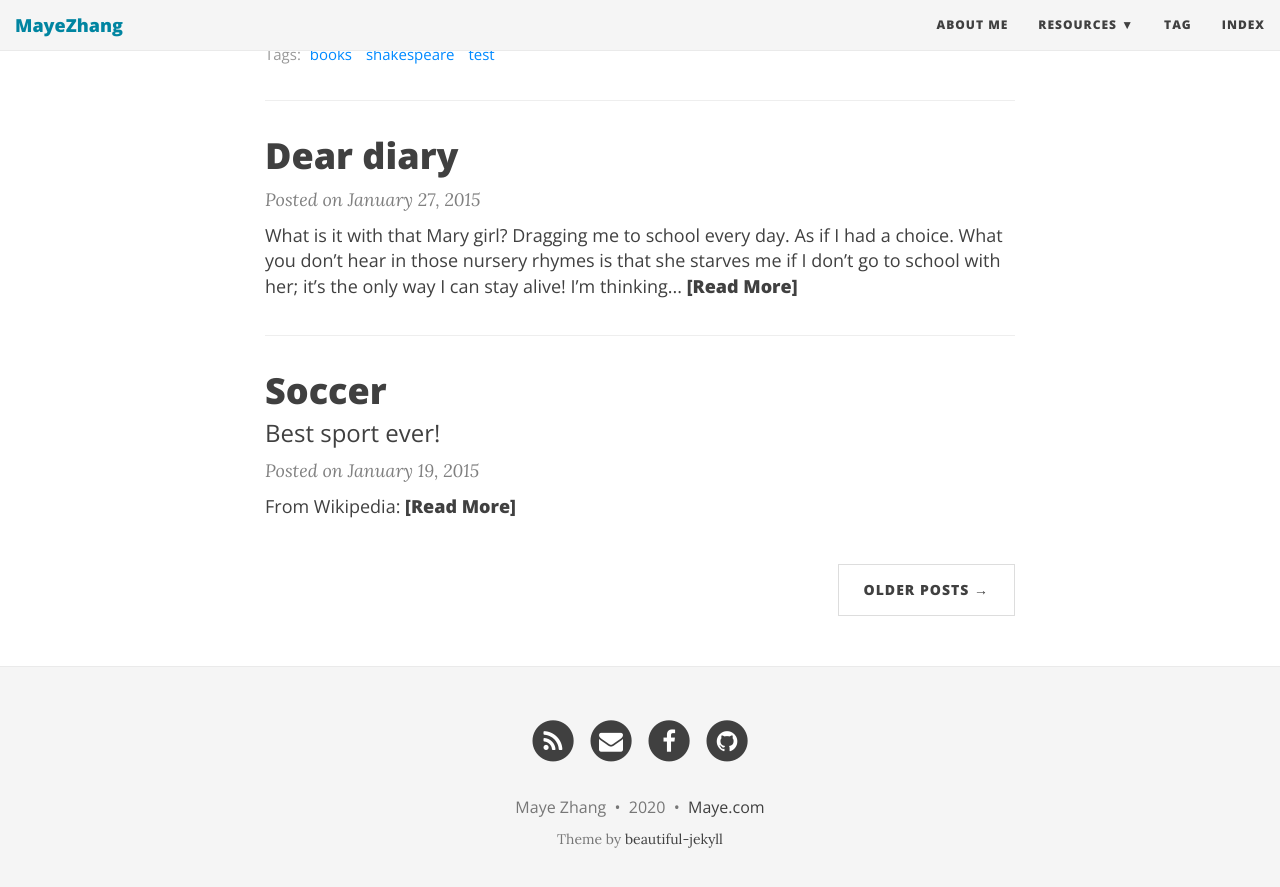
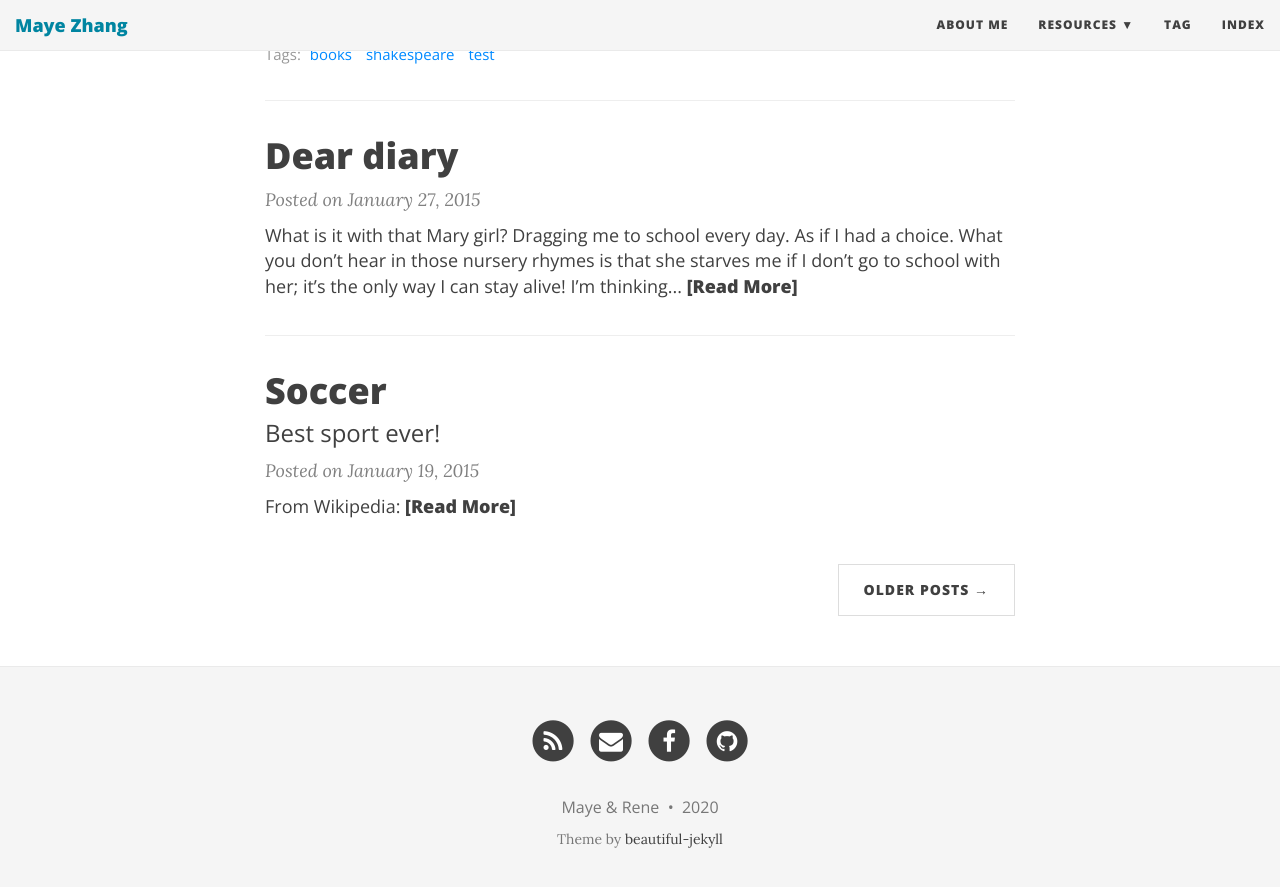
Before and after one commit to MayeZhang/MayeZhang.github.io, a Jekyll site: the page built from index.html, in a window 1280 px wide and 900 px high, scrolled down 1134 px. Shown: the top 887 px of the window. Built offline with Jekyll 4.4.1, drawn with Linux system fonts in a browser that asks for light colours; nearby versions of some CDN libraries; the list of posts is cut into pages by our own code.

Commit message:
Update _config.yml

```diff
--- a/_config.yml
+++ b/_config.yml
@@ -1,7 +1,7 @@
 # --- General options --- #
 
 # Name of website
-title: MayeZhang
+title: Maye Zhang
 
 # Short description of your site
 description: wireless communication
@@ -61,7 +61,7 @@ footer-link-col: "#404040"
 # Change all these values or delete the ones you don't want.
 # Important: you must keep the "name" parameter, everything else you can remove
 author:
-  name: Maye Zhang
+  name: Maye & Rene
 
 # Select your active Social Network Links.
 # Uncomment the links you want to show in the footer and add your information to each link.
@@ -94,7 +94,8 @@ share-links-active:
 
 # How to display the link to the website in the footer
 # Remove this if you don't want a link in the footer
-url-pretty: "Maye.com"  # eg. "deanattali.com/beautiful-jekyll"
+# 最下面网站
+# url-pretty: "Maye.com"  # eg. "deanattali.com/beautiful-jekyll"
 
 # --- Web Statistics Section --- #
 
```
